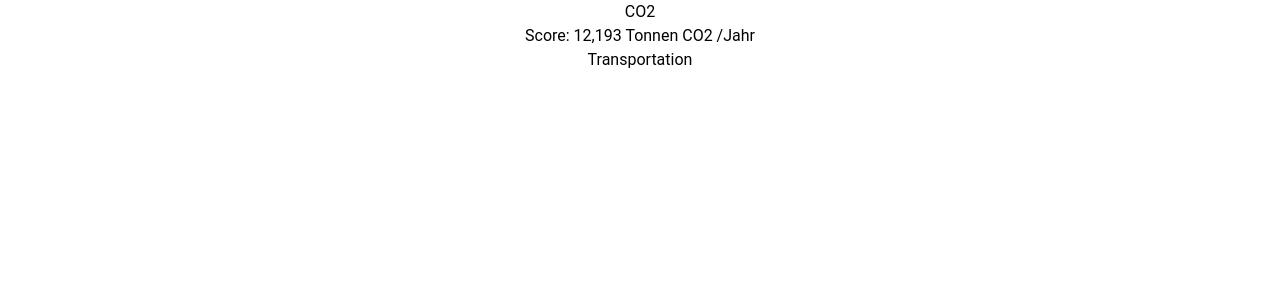
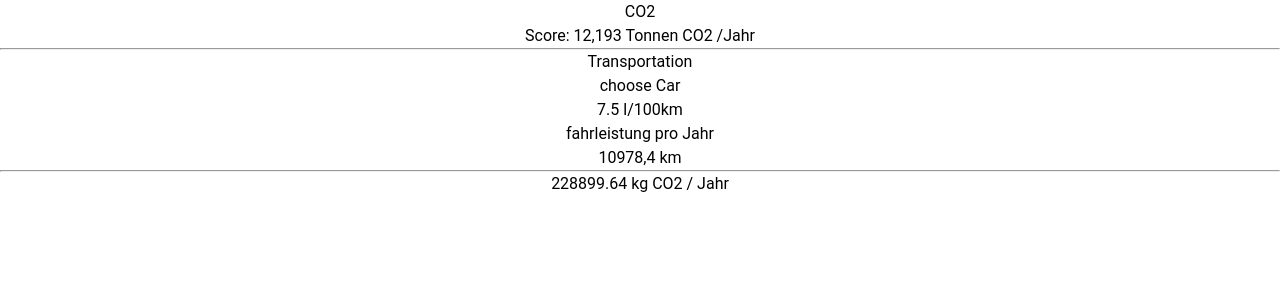
Before and after one commit to jensdreske/capstone-project, a React (Create React App) app in the folder client/: page /transport in a window 1280 px wide. Shown: the top 300 px of the page. Built offline with nearby package versions, Linux system fonts and the light colour scheme; no server answers.

Commit message:
added basic transport page

```diff
--- a/client/src/App.js
+++ b/client/src/App.js
@@ -100,10 +100,20 @@ function App() {
           Score: {String(player.averageCo2Emissions).replace(".", ",")}{" "}
           {player.unit} CO2 /Jahr
         </p>
+        <hr />
       </header>
       <Switch>
         <Route exact path="/transport">
           <p>Transportation</p>
+          <p> choose Car </p>
+          <p>7.5 l/100km</p>
+          <p>fahrleistung pro Jahr</p>
+          <p>10978,4 km</p>
+          <hr />
+          <p>
+            {roundPlaces(player.car.kmPerYear * player.car.co2Per100km)} kg CO2
+            / Jahr
+          </p>
         </Route>
         <Route exact path="/dev">
           <SharesUnfcc
--- a/client/src/lib/roundPlaces.js
+++ b/client/src/lib/roundPlaces.js
@@ -1,4 +1,4 @@
-export function roundPlaces(float, places) {
+export function roundPlaces(float, places = 2) {
   const power = Math.pow(10, places);
   return Math.round(float * power) / power;
 }
--- a/client/src/variables.js
+++ b/client/src/variables.js
@@ -63,6 +63,23 @@ export const player = {
   averageCo2Emissions: 12.193,
   unit: "Tonnen",
   origin: "Germany",
+  car: {
+    kmPerYear: 10978.4,
+    consumption: 7.5, // liter
+    carbonPer100km: 5.686, // kg
+    co2Per100km: 20.85, // kg
+  },
+};
+
+const germanAverage = {
+  personenkilometer: 913300000000, //913,3 mrd 2018 Verkehr in Zahlen
+};
+
+export const conversions = {
+  gasolineToCO2: 2.78, // eq kg/l
+  dieselToCo2: 3.17, // eq kg/l
+  electricityToCo2: 0.508, // kg/kWh brd mix 2016
+  carbonToCo2: 44 / 12, // C + O2
 };
 
 const co2EmissionsByCountry = {
```
